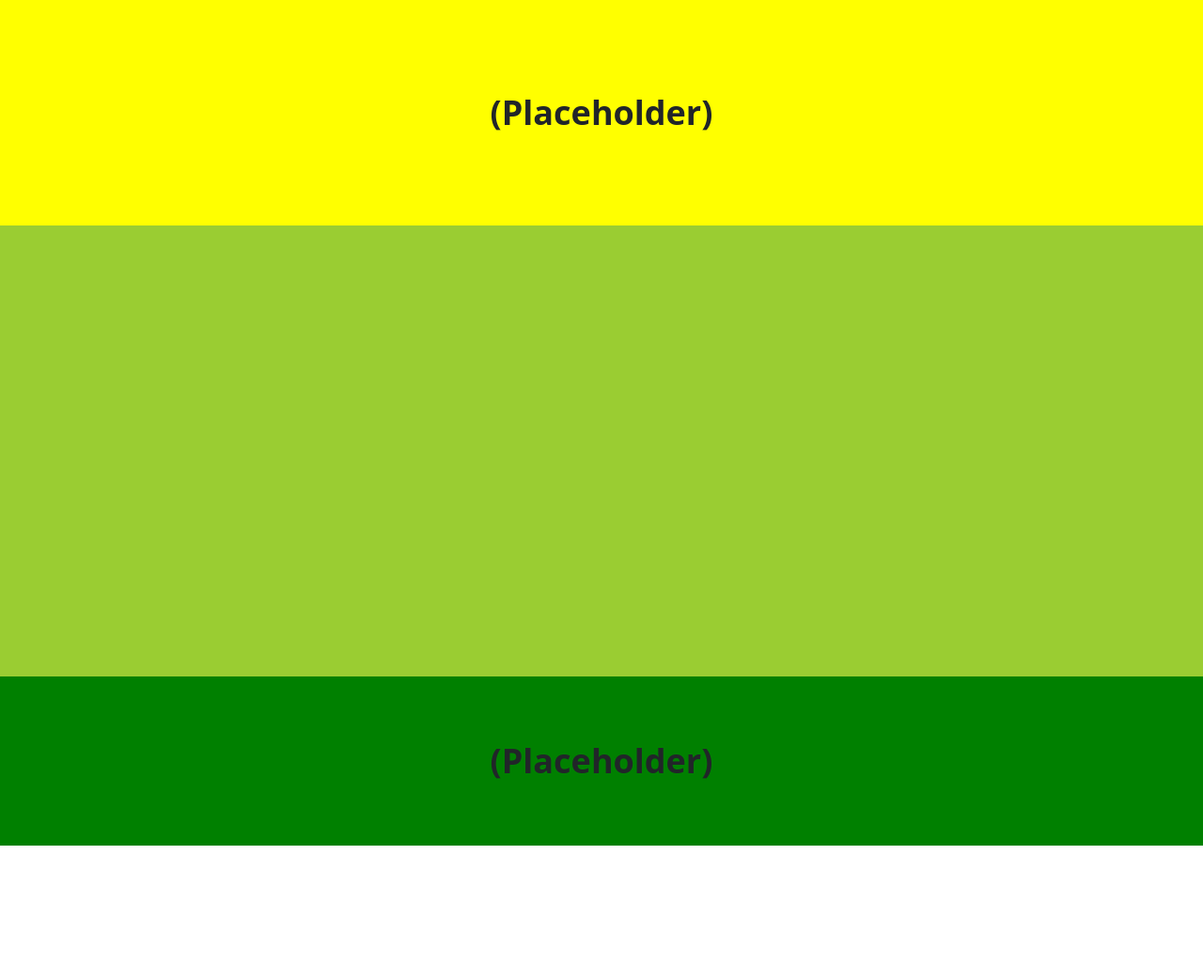
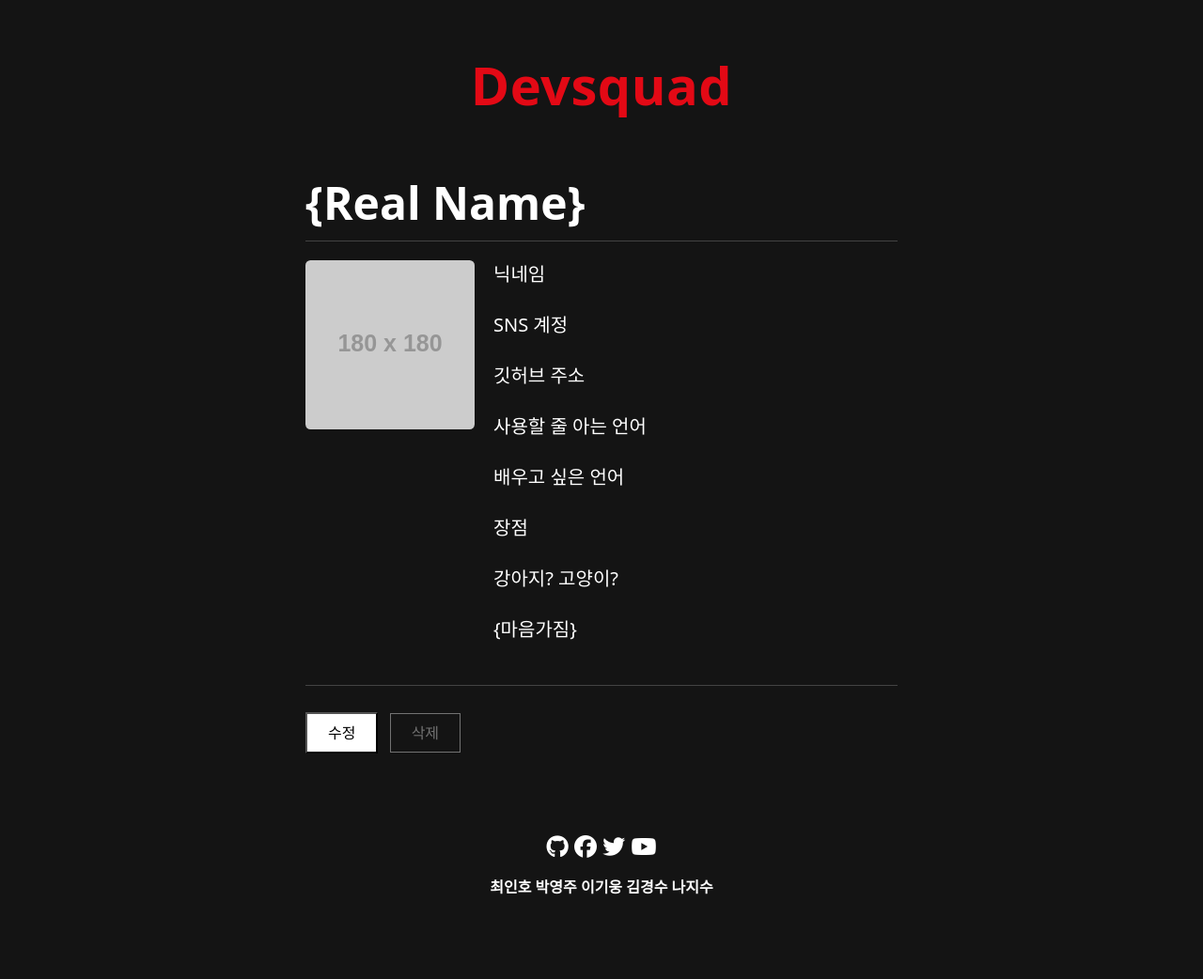
Before and after one commit to inhochoe/intro, a plain HTML site: page templates/detail.html in a window 1280 px wide. Shown: the whole page at 94% size. Before the commit the page ends 900 px from the top, so only its background shows below. Drawn offline with nearby package versions, Linux system fonts and the light colour scheme; files that its build step writes are made by us from their sources; placeholder pictures from the web are drawn by us; files whose address does not match are found by name.

Commit message:
Completed the basic shape

```diff
--- a/static/css/styles.css
+++ b/static/css/styles.css
@@ -6,28 +6,107 @@ a {
   color: inherit;
 }
 
-body {
-  min-height: 100vh;
-}
 header {
-  height: 240px;
-  display: flex;
-  justify-content: center;
-  align-items: center;
-  font-size: 36px;
-  font-weight: bold;
-  background-color: yellow;
-}
-main {
-  height: 60vh;
-  background-color: yellowgreen;
-}
-footer {
   height: 180px;
   display: flex;
   justify-content: center;
   align-items: center;
-  font-size: 36px;
+  color: #e30915;
+}
+
+body {
+  min-height: 100vh;
+  background-color: #141414;
+}
+
+footer {
+  user-select: none;
+  height: 240px;
+  display: flex;
+  flex-direction: column;
+  justify-content: center;
+  align-items: center;
   font-weight: bold;
-  background-color: green;
+  color: white;
 }
+
+/*
+NetflixBgColor: #141414;
+NetflicFontColor: #e30915;
+*/
+
+/* ================================ Header ================================ */
+
+.team-name {
+  font-size: 56px;
+  font-weight: bold;
+  letter-spacing: 0.5px;
+}
+
+/* ================================ Main ================================ */
+
+#detail-main {
+  width: 40%;
+  min-width: 630px;
+  min-height: 60vh;
+  color: white;
+  margin: 0 auto;
+}
+
+.detail-top {
+  font-size: 48px;
+  font-weight: bold;
+  padding-bottom: 4px;
+  border-bottom: 1.8px solid rgba(255, 255, 255, 0.2);
+}
+
+.detail-middle {
+  display: grid;
+  grid-template-columns: 1fr 6fr;
+  gap: 20px;
+  padding: 20px 0px;
+  margin-bottom: 28px;
+  border-bottom: 1.8px solid rgba(255, 255, 255, 0.2);
+}
+.detail-profile-img {
+  border-radius: 3%;
+}
+.detail-profile-info {
+  font-size: 20px;
+}
+
+.detail-bottom {
+  display: flex;
+  align-items: center;
+}
+.detail-btns > button {
+  padding: 8px 22px;
+}
+.detail-btns > button:nth-child(1) {
+  background-color: white;
+}
+.detail-btns > button:nth-child(1):hover {
+  color: white;
+  background-color: #e30915;
+}
+.detail-btns > button:nth-child(2) {
+  color: rgba(255, 255, 255, 0.4);
+  background-color: #141414;
+  border: 1.8px solid rgba(255, 255, 255, 0.4);
+  margin-left: 8px;
+}
+.detail-btns > button:nth-child(2):hover {
+  color: white;
+  border-color: white;
+}
+
+/* ================================ Footer ================================ */
+
+.fa-brands {
+  cursor: pointer;
+  font-size: 24px;
+  margin: 0 1px;
+}
+.member-name {
+  margin-top: 16px;
+}
--- a/templates/detail.html
+++ b/templates/detail.html
@@ -27,13 +27,86 @@
 
     <!-- 초기 설정 CSS -->
     <link rel="stylesheet" href="static/css/styles.css" />
-    <title>Foodie Diary</title>
+
+    <!-- Font Awesome -->
+    <script
+      src="https://kit.fontawesome.com/405588dbc6.js"
+      crossorigin="anonymous"
+    ></script>
+    <title>Devsquad</title>
   </head>
+  <body>
+    <header>
+      <span class="team-name">Devsquad</span>
+    </header>
+    <main id="detail-main">
+      <wrapper>
+        <!-- Top -->
+        <div class="detail-top">
+          <span>{Real Name}</span>
+        </div>
 
-  <body>
-    <header>(Placeholder)</header>
-    <main></main>
-    <footer>(Placeholder)</footer>
+        <!-- Middle -->
+        <div class="detail-middle">
+          <div>
+            <img
+              class="detail-profile-img"
+              src="https://placehold.co/180x180?text=img"
+              alt="profile image"
+            />
+          </div>
+          <div class="detail-profile-info">
+            <div class="mb-3">
+              <label for="" class="form-label">닉네임 </label>
+            </div>
+            <div class="mb-3">
+              <label for="" class="form-label"> SNS 계정 </label>
+            </div>
+            <div class="mb-3">
+              <label for="" class="form-label"> 깃허브 주소 </label>
+            </div>
+            <div class="mb-3">
+              <label for="" class="form-label">사용할 줄 아는 언어 </label>
+            </div>
+            <div class="mb-3">
+              <label for="" class="form-label">배우고 싶은 언어 </label>
+            </div>
+            <div class="mb-3">
+              <label for="" class="form-label">장점 </label>
+            </div>
+            <div class="mb-3">
+              <label for="" class="form-label">강아지? 고양이? </label>
+            </div>
+            <div class="mb-3">
+              <label for="" class="form-label">{마음가짐} </label>
+            </div>
+          </div>
+        </div>
+
+        <!-- Bottom -->
+        <div class="detail-bottom">
+          <div class="detail-btns">
+            <button>수정</button>
+            <button>삭제</button>
+          </div>
+        </div>
+      </wrapper>
+    </main>
+    <footer>
+      <div>
+        <i class="fa-brands fa-github"></i>
+        <i class="fa-brands fa-facebook"></i>
+        <i class="fa-brands fa-twitter"></i>
+        <i class="fa-brands fa-youtube"></i>
+      </div>
+      <div class="member-name">
+        <span>최인호</span>
+        <span>박영주</span>
+        <span>이기웅</span>
+        <span>김경수</span>
+        <span>나지수</span>
+      </div>
+    </footer>
     <script src="static/js/detail.js"></script>
   </body>
 </html>
```
Also changed, not shown: templates/index.html (+26 -3 lines), templates/posting.html (+25 -3 lines), 2 other files.
